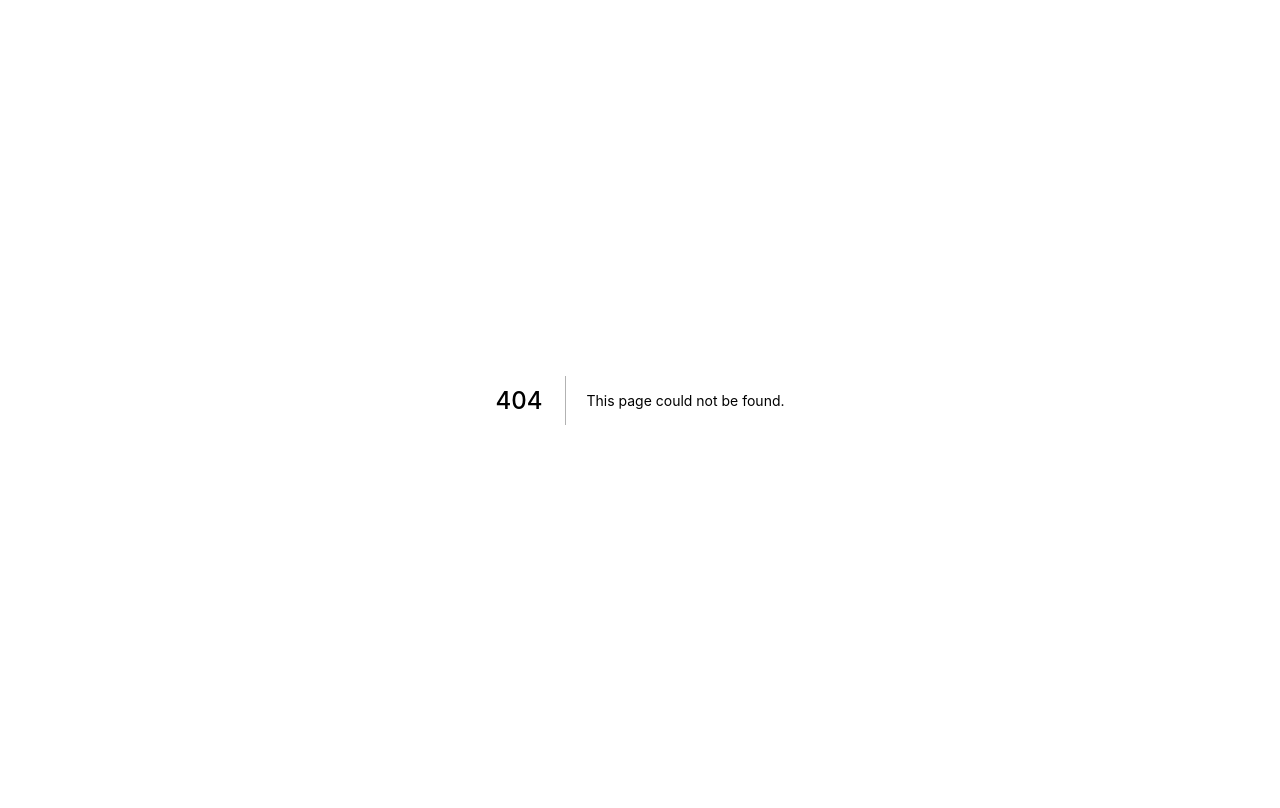
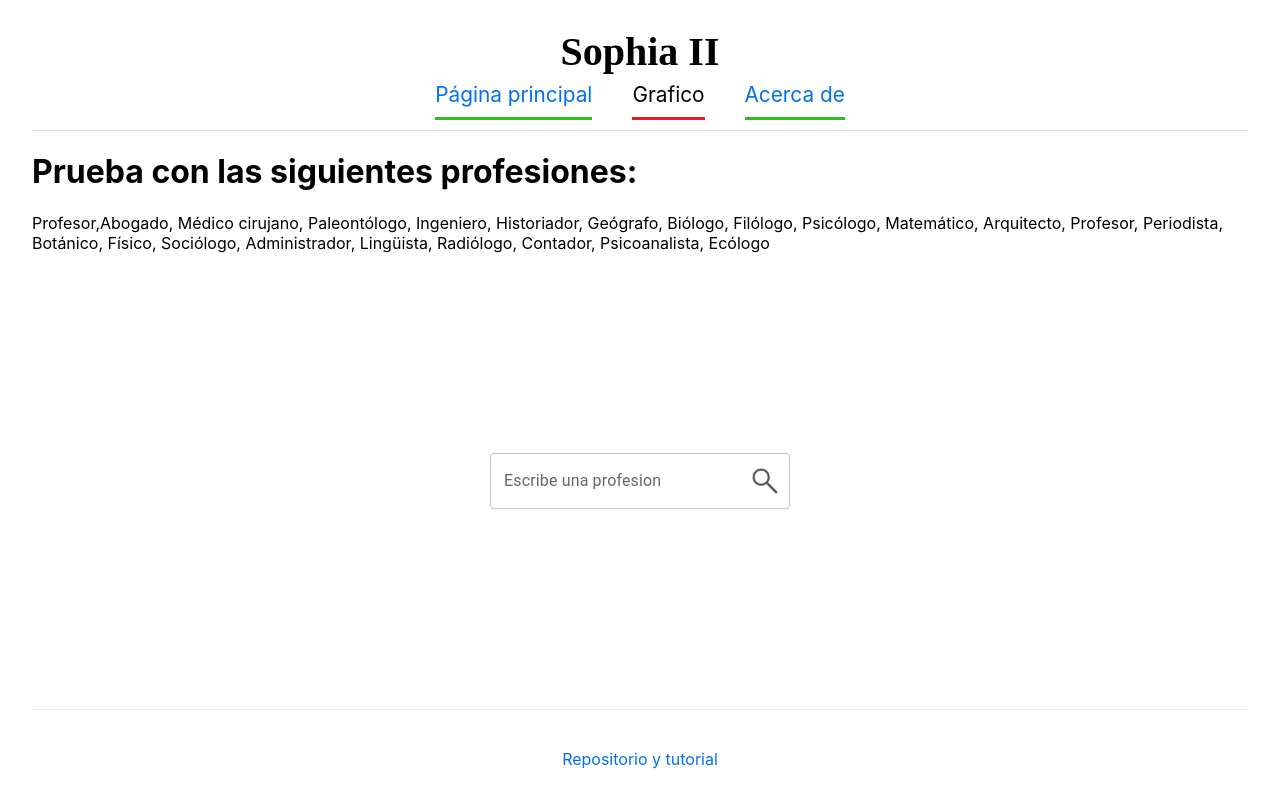
Before and after one commit to FelipePrieto22/Grupo-2-Sophia-2, a Next.js app: page /grafico in a window 1280 px wide. Before the commit this address had no page. Shown: the top 808 px of the page. Built offline with nearby package versions, Linux system fonts and the light colour scheme.

Commit message:
Agrege una barra de busqueda para la busqueda de profesiones y un grafico de ejemplo para la profesion elejida, es funcional pero hay que arreglar algunas cosas

```diff
--- a/components/layout.js
+++ b/components/layout.js
@@ -15,8 +15,11 @@ const Layout = ({ children, pageId }) => {
         <Link href="/">
           <a className={pageId === "page1" ? "currentPage" : ""}> Página principal </a>
         </Link>
+        <Link href="/grafico">
+          <a className={pageId === "page2" ? "currentPage" : ""}> Grafico</a>
+        </Link>
         <Link href="/about">
-          <a className={pageId === "page2" ? "currentPage" : ""}> Acerca de </a>
+          <a className={pageId === "page3" ? "currentPage" : ""}> Acerca de </a>
         </Link>
 
 
--- a/pages/about.js
+++ b/pages/about.js
@@ -4,7 +4,7 @@ import Layout from "../components/layout";
 const About = () => {
   return (
     <div className="container">
-      <Layout pageId="page2">
+      <Layout pageId="page3">
         <Head>
           <title>Acerca de</title>
           <link rel="icon" href="/favicon.ico" />
--- a/pages/barraBuscadora.js
+++ b/pages/barraBuscadora.js
@@ -2,7 +2,6 @@ import * as React from 'react';
 import Box from '@mui/material/Box';
 import TextField from '@mui/material/TextField';
 import Autocomplete from '@mui/material/Autocomplete';
-import tablaRanking from './ranking';
 
 export default function CountrySelect() {
   function estado(valor) {
--- /dev/null
+++ b/pages/busquedaProfesion.js
@@ -0,0 +1,29 @@
+import { IconButton, InputAdornment, TextField} from '@mui/material';
+import * as React from 'react';
+
+export default function buscarProfesion() {
+  function estado(valor,valida) {
+    let elemento = "";
+    if (valor.keyCode == 13 || valida) {
+        elemento = document.getElementById("profesion").value;
+        document.location.href="/respuestaGrafico?" + elemento
+    }
+  }
+  return (
+    <TextField id="profesion"label="Escribe una profesion" sx={{ width: 300 }}
+    /* variant="standard" */
+    InputProps={{
+      endAdornment: <InputAdornment position="end"> {
+          <IconButton edge="end" onClick={()=> estado(event,true)}>
+            <img src="/lupa.png" width="30"/>
+          </IconButton>
+        }
+    </InputAdornment>,
+    }}
+    autoHighlight
+    onKeyPress={()=> estado(event)
+
+    }/>
+
+  );
+}
--- /dev/null
+++ b/pages/grafico.js
@@ -0,0 +1,40 @@
+//pasos necesarios
+//1-obtener los siguientes parametros: profesion y numero de menciones(ademas de ser filtrados por pais)
+//2- mejorar a elejir mundialmente o solo en paises especificos
+import Head from "next/head";
+import Layout from "../components/layout";
+import React from "react";
+
+import buscarProfesion from "./busquedaProfesion";
+
+
+const Grafico = () => {
+  return (
+
+
+    <div className="container">
+      <Layout pageId="page2">
+        <Head><title>Grafico</title> <link rel="icon" href="/favicon.ico" /> </Head>
+        <main>
+              <div> <h1>Prueba con las siguientes profesiones: </h1>
+                Profesor,Abogado, Médico cirujano, Paleontólogo, Ingeniero, Historiador, Geógrafo, Biólogo,
+                Filólogo, Psicólogo, Matemático, Arquitecto, Profesor, Periodista, Botánico, Físico, Sociólogo,
+                Administrador, Lingüista, Radiólogo, Contador, Psicoanalista, Ecólogo
+              </div>
+            <div className="buscador">
+
+              {
+                buscarProfesion()
+              }
+            </div>
+
+        </main>
+        <footer>
+          <a href="https://github.com/FelipePrieto22/Grupo-2-Sophia-2" target="_blank"> Repositorio y tutorial </a>
+        </footer>
+      </Layout>
+    </div>
+  );
+};
+
+export default Grafico;
```
Also changed, not shown: pages/graficogenerado.js (added, +69 -0 lines), pages/respuestaGrafico.js (added, +48 -0 lines).
